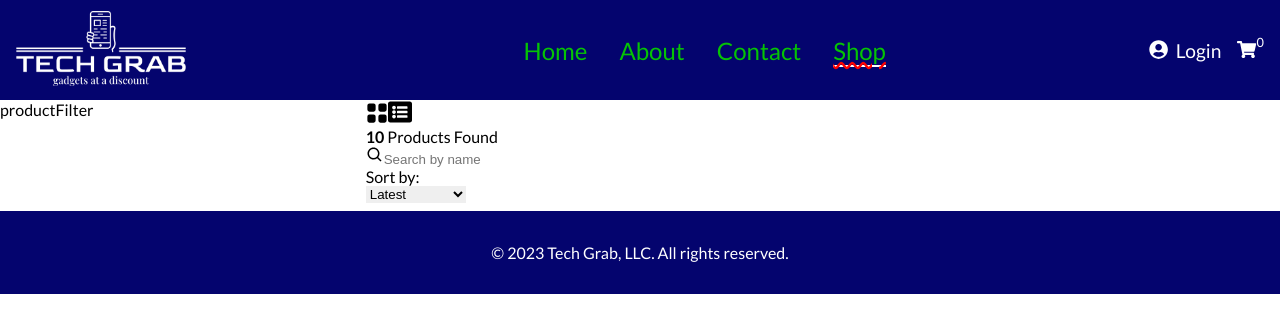
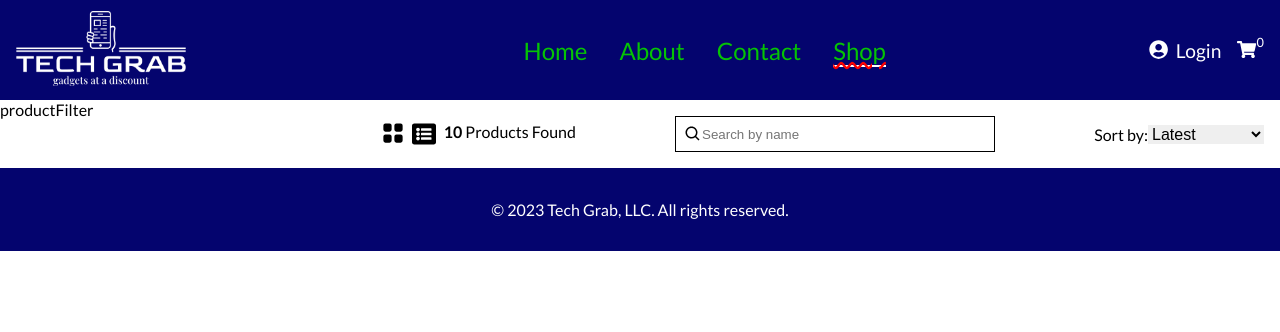
Before and after one commit to kaecodes/techgrab-react-redux-fb, a React (Create React App) app: page /shop in a window 1280 px wide. Shown: the top 332 px of the page. Built offline with nearby package versions, Linux system fonts and the light colour scheme; no server answers; the database is empty; the HTML template or start-up script is replaced by a standard one.

Commit message:
Add style for top section of product list component

```diff
--- a/src/components/product/Product.css
+++ b/src/components/product/Product.css
@@ -9,3 +9,33 @@
 .content {
   width: 70%;
 }
+
+.top {
+  display: flex;
+  justify-content: space-between;
+  align-items: center;
+  padding: 1rem 1rem;
+}
+
+.icons {
+  display: flex;
+  gap: 0.5rem;
+}
+
+.sort {
+  display: flex;
+  align-items: center;
+}
+
+.sort select {
+  margin-bottom: 0;
+  font-size: 1rem;
+}
+
+.search {
+  border: 1px solid #000;
+  display: flex;
+  align-items: center;
+  padding: 0.5rem;
+  width: 20rem;
+}
```
